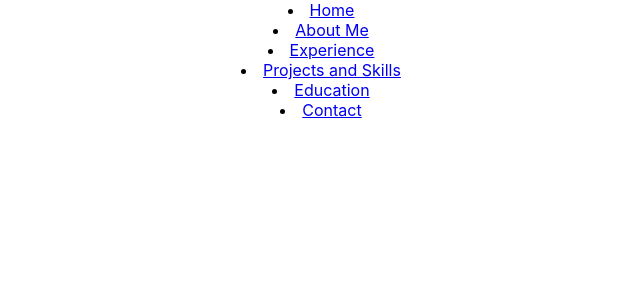
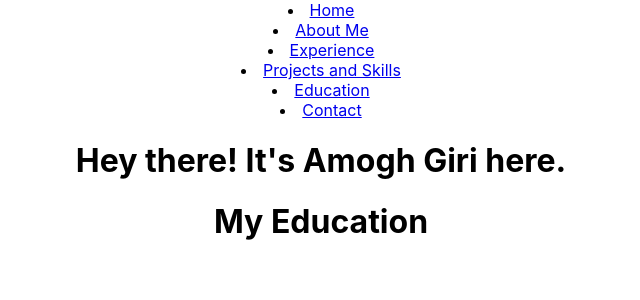
Before and after one commit to Amgg12301/Portfolio-Website, a React (Create React App) app: page /about in a window 1280 px wide. Shown: the top 300 px of the page, without its empty margins (319-959 px from the left). Built offline with nearby package versions, Linux system fonts and the light colour scheme.

Commit message:
trying to fix socials

```diff
--- a/src/App.js
+++ b/src/App.js
@@ -8,7 +8,6 @@ import Education from './contents/Education';
 import Experience from './contents/Experience';
 import Skills from './contents/Skills';
 import Contact from './contents/Contact';
-import Social from './components/Social';
 
 function App() {
   return (
@@ -18,23 +17,22 @@ function App() {
         <Route exact path="/">
           <Home />
         </Route>
-        <Route path="about">
+        <Route path="/about">
           <About />
         </Route>
-        <Route path="experience">
+        <Route path="/experience">
           <Experience />
         </Route>
-        <Route path="skills">
+        <Route path="/skills">
           <Skills />
         </Route>
-        <Route path="about">
+        <Route path="/about">
           <Education />
         </Route>
-        <Route path="contact">
+        <Route path="/contact">
           <Contact />
         </Route>
       </div>
-      <Social />
     </Router>
   );
 }
--- a/src/contents/About.js
+++ b/src/contents/About.js
@@ -1,9 +1,13 @@
 import React, { Component } from 'react';
+import Social from '../components/Social';
 
 class About extends Component{
     render() {
         return (
-            <h1>Hey there! It's Amogh Giri here.</h1>
+            <div className="about">
+                <h1>Hey there! It's Amogh Giri here.</h1>
+                <Social />
+            </div>
         )
     }
 }
--- a/src/contents/Contact.js
+++ b/src/contents/Contact.js
@@ -1,9 +1,13 @@
 import React, { Component } from 'react';
+import Social from '../components/Social';
 
 class Contact extends Component{
     render() {
         return (
-            <h1>Contact Me!</h1>
+            <div className="contact">
+                <h1>Contact Me!</h1>
+                <Social />
+            </div>
         )
     }
 }
--- a/src/contents/Education.js
+++ b/src/contents/Education.js
@@ -1,9 +1,13 @@
 import React, { Component } from 'react';
+import Social from '../components/Social';
 
 class Education extends Component{
     render() {
         return (
-            <h1>My Education</h1>
+            <div className="education">
+                <h1>My Education</h1>
+                <Social />
+            </div>
         )
     }
 }
--- a/src/contents/Experience.js
+++ b/src/contents/Experience.js
@@ -1,9 +1,13 @@
 import React, { Component } from 'react';
+import Social from '../components/Social';
 
 class Experience extends Component{
     render() {
         return (
-            <h1>My Experience</h1>
+            <div className="experience">
+                <h1>My Experience</h1>
+                <Social />
+            </div>
         )
     }
 }
--- a/src/contents/Home.js
+++ b/src/contents/Home.js
@@ -1,9 +1,13 @@
 import React, { Component } from 'react';
+import Social from '../components/Social';
 
 class Home extends Component{
     render() {
         return (
-            <h1>Welcome to the Life of Amogh Giri!!</h1>
+            <div className="home">
+                <h1>Welcome to the Life of Amogh Giri!!</h1>
+                <Social />
+            </div>
         )
     }
 }
--- a/src/contents/Skills.js
+++ b/src/contents/Skills.js
@@ -1,9 +1,13 @@
 import React, { Component } from 'react';
+import Social from '../components/Social';
 
 class Skills extends Component{
     render() {
         return (
-            <h1>My Skills</h1>
+            <div className="skills">
+                <h1>My Skills</h1>
+                <Social />
+            </div>
         )
     }
 }
```
